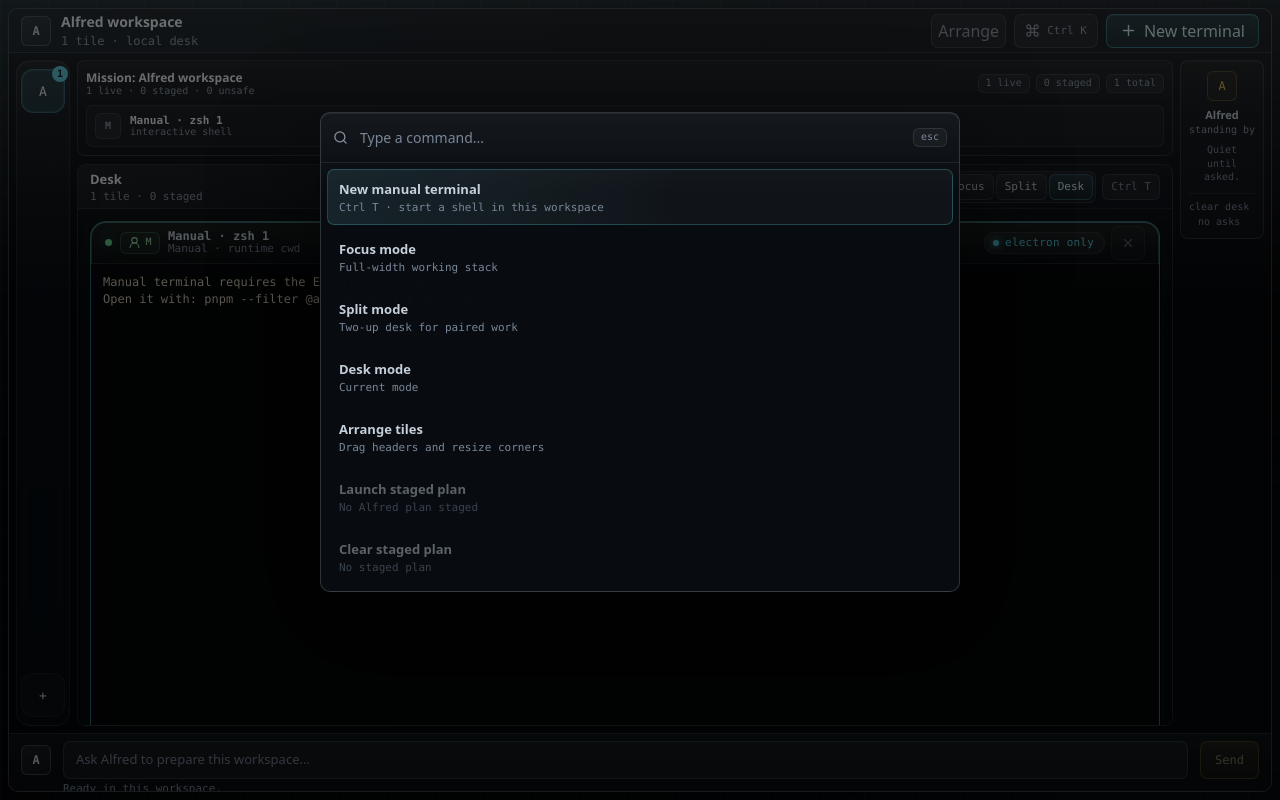
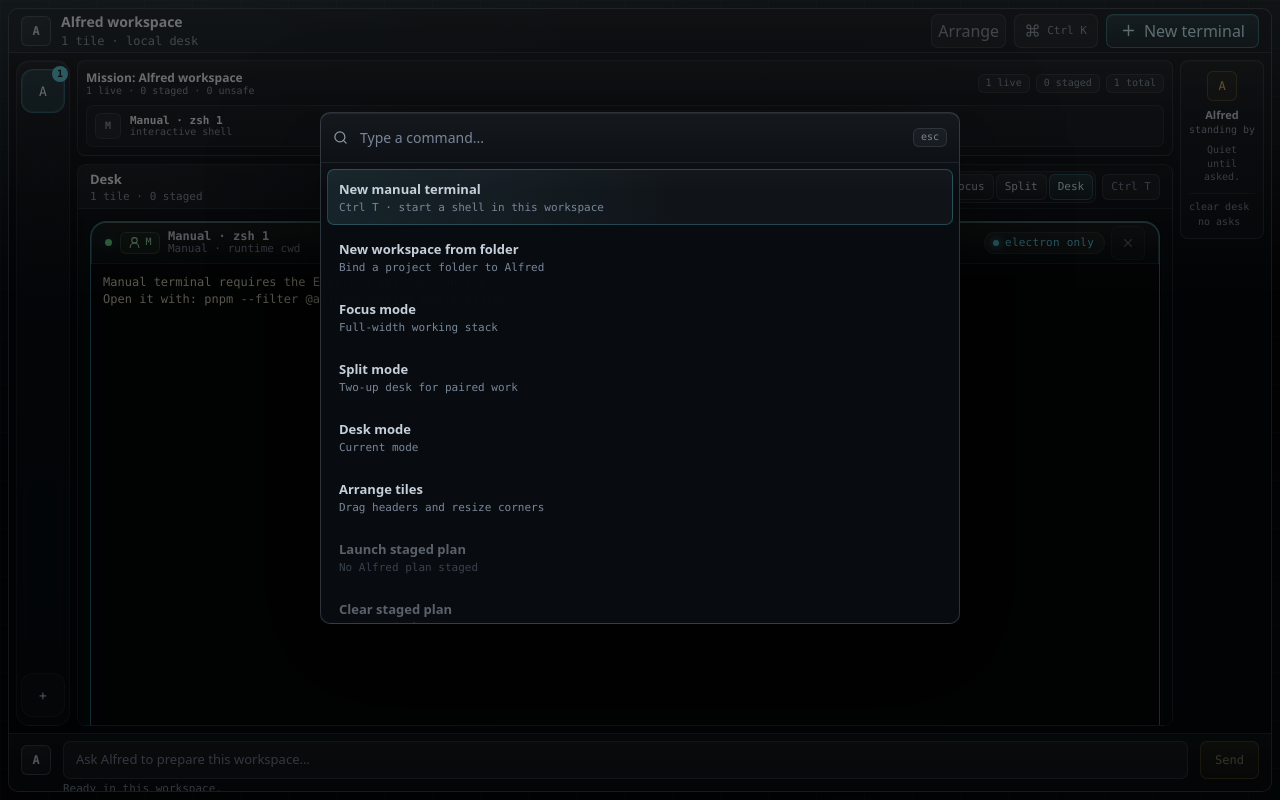
Before and after one commit to pdudek2/Alfred, a React (Vite) app in the folder apps/desktop/: page / in a window 1280 px wide. Both pictures are taken after a click on the button "Open command palette". Built offline with nearby package versions, Linux system fonts and the light colour scheme.

Commit message:
Add workspace command to palette

```diff
--- a/apps/desktop/src/renderer/components/CommandPalette.tsx
+++ b/apps/desktop/src/renderer/components/CommandPalette.tsx
@@ -27,6 +27,7 @@ type CommandPaletteProps = {
   shortcutModifier: string;
   unsafeStagedCount: number;
   onAddManualSession: () => void;
+  onAddWorkspace: () => void;
   onApplyWorkMode: (mode: WorkMode) => void;
   onApproveAll: () => void;
   onChangeQuery: (query: string) => void;
@@ -44,6 +45,7 @@ export function CommandPalette({
   shortcutModifier,
   unsafeStagedCount,
   onAddManualSession,
+  onAddWorkspace,
   onApplyWorkMode,
   onApproveAll,
   onChangeQuery,
@@ -70,6 +72,12 @@ export function CommandPalette({
         label: "New manual terminal",
         detail: `${shortcutModifier} T · start a shell in this workspace`,
         run: onAddManualSession,
+      },
+      {
+        id: "new-workspace",
+        label: "New workspace from folder",
+        detail: "Bind a project folder to Alfred",
+        run: onAddWorkspace,
       },
       {
         id: "mode-focus",
@@ -116,6 +124,7 @@ export function CommandPalette({
       activeWorkMode,
       arrangeMode,
       onAddManualSession,
+      onAddWorkspace,
       onApplyWorkMode,
       onApproveAll,
       onRejectAll,
```
Also changed, not shown: 1 other file (tests, documents, lock files or other folders).
